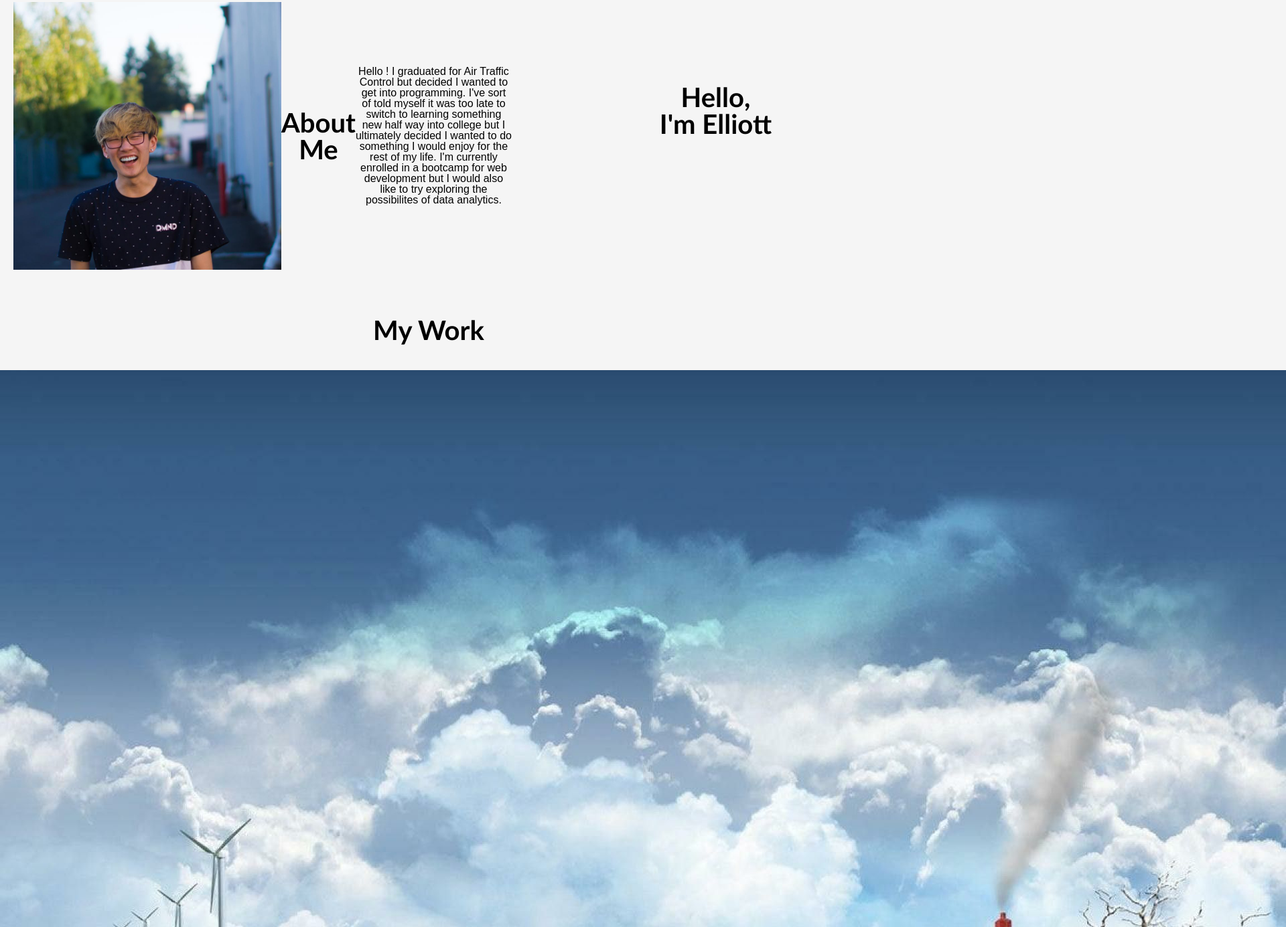
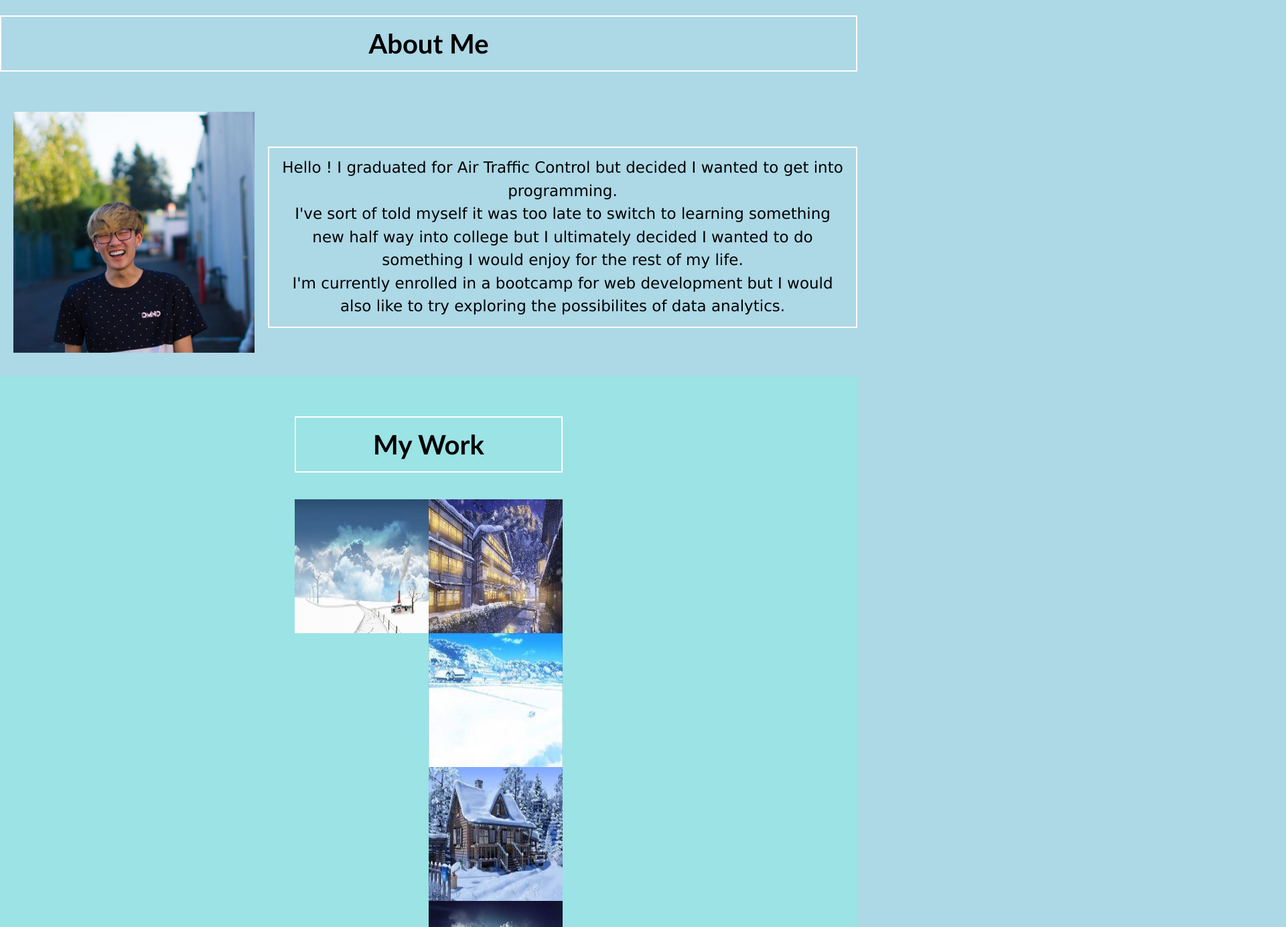
Before and after one commit to ElliottPKim/Portfolio-EK, a plain HTML site: page index.html in a window 1280 px wide. Shown: the part 75-1460 px from the top of the page at 67% size, 1920 px wide, since content can reach past the window. Drawn offline with Linux system fonts and the light colour scheme.

Commit message:
updated css

```diff
--- a/Assets/CSS/style.css
+++ b/Assets/CSS/style.css
@@ -5,7 +5,7 @@
 }
 
 body {
-    background-color: whitesmoke;
+    background-color: lightblue;
 }
 
 .navbar {
@@ -42,61 +42,113 @@ body {
     box-shadow:rgb(214, 180, 180)
 }
 
-.hello {
-    display:flex;
-    flex-direction:column;
-    height:620px;
-    justify-content: center;
+#bio #content {
+    display: flex;
+    flex-direction: row;
+    box-sizing:border-box;
+    /* flex-wrap: wrap; */
     align-items: center;
 }
 
-.myself {
+#bio p {
+    font-size: 23px;
+    font-family:'Lucida Sans', 'Lucida Sans Regular', 'Lucida Grande', 'Lucida Sans Unicode', Geneva, Verdana, sans-serif;
+    line-height: 1.5;
     display:flex;
-    flex-direction: column;
-    border:1pxx solid white;
-    align-items: center;
-    position: absolute;
-    top: 20%;
-    right: 10%;
+    flex-wrap:wrap;
+    border-style: solid;
+    border-width: 2px;
+    border-color: white;
+    text-align: center;
+    padding:1%;
+}
+/* .content {
+    width: 75%;
+    display:inline-block;
+    margin-left: 20px;
+} */
+
+#content img {
+    width: 400px;
+    height: 400px;
+    padding: 20px;
+    margin-bottom: 15px;
 }
 
-.introduce {
-    font-family:'Trebuchet MS', 'Lucida Sans Unicode', 'Lucida Grande', 'Lucida Sans', Arial, sans-serif;
-    font-size: 2.5rem;
-    text-align: center;
-    margin: 40px 0px;
-}
-
-.bio {
-    display: flex;
-    flex-direction: column;
-    box-sizing:border-box;
-    padding: 20px;
-    margin-bottom: 50px;
-}
-
-.content {
-    display:flex;
-    align-items: center;
-}
-
-.content img {
-    width: 575px;
-    height: 400px;
-}
-
-.content h2 {
+/* .content h1 {
     display:flex;
     flex-direction:column;
     align-items: center;
     justify-content: center;
     margin-bottom: 10%;
+    font-size: 16px;
+} */
+
+/* .content p {
+    display:flex;
+    flex-direction: column;
+    text-align: right;
+    margin-right: 40%;
+    margin-top:10%;
+    line-height: 1.5;
+    padding:20px;
+    border-style: solid;
+    border-width: 2px;
+    border-color: white;
+
+} */
+
+.introduce {
+    font-family:'Trebuchet MS', 'Lucida Sans Unicode', 'Lucida Grande', 'Lucida Sans', Arial, sans-serif;
+    font-size: 2.5rem;
+    text-align:center;
+    margin: 40px 0px;
+    padding:20px;
+    border-style: solid;
+    border-width: 2px;
+    border-color: white;
+
 }
 
-.content p {
-    display:flex;
-    flex-direction: column;
-    text-align: center;
-    margin-right: 40%;
+/* p {
+    font-size: 16px;
+} */
+
+
+#workadoo {
+    display: flex;
+    flex-direction:column;
+    background-color: rgb(155, 227, 229);
+    align-items: center;
+    padding: 20px;
+    justify-content: space-between;
 
 }
+
+.left img {
+    align-self:flex-start;
+    display:flex;
+}
+
+.right img {
+    align-self:flex-end;
+    display:flex;
+    justify-content: space-evenly;
+    flex-wrap: wrap;
+    max-width: auto;
+}
+.gallery {
+    display: flex;
+    flex-wrap: wrap;
+    justify-content: space-around;
+    box-sizing: border-box;
+}
+
+
+
+.gallery img {
+    width: 200px;
+    height: 200px;
+    margin: auto;
+    padding: auto;
+}
--- a/index.html
+++ b/index.html
@@ -20,30 +20,48 @@
     </header>
 
     <main>
-        <section id="hello">
-            <figure class = "myself">
-                <h1 class = "introduce">Hello, <br> I'm Elliott</h1>
-            </figure>
-        </section>
 
-        <section class = "bio" >
-            <figure class = "content">
+        <section id = "bio" >
+            <h1 class = "introduce">About Me</h1>
+            <figure id = "content">
                 <img src="Assets/Images/selfie.png" alt="photo of myself" class = "float-left" />
-                <h1 class = "introduce">About Me</h1>
                 <p>
-                    Hello ! I graduated for Air Traffic Control but decided I wanted to get into programming. I've sort of told myself it was too late
-                    to switch to learning something new half way into college but I ultimately decided I wanted to do something I would enjoy for the rest of my life.
+                    Hello ! I graduated for Air Traffic Control but decided I wanted to get into programming. <br> I've sort of told myself it was too late
+                    to switch to learning something new half way into college but I ultimately decided I wanted to do something I would enjoy for the rest of my life. <br>
                     I'm currently enrolled in a bootcamp for web development but I would also like to try exploring the possibilites of data analytics.
                 </p>
             </figure>
         </section>
 
-        <section class = "workadoo" >
+        <section id = "workadoo" >
             <figure id="my-work" class="my-work">
                 <article class = "work-stuff">
                     <h1 class = "introduce">My Work</h1>
-                    <img src="Assets/Images/replace1.png" alt="irrelevant will be replaced" class = "float-left" />
-                    <img src="Assets/Images/replace2.png" alt="irrelevant will be replaced" class = "float-right" />
+                    <figure class = "gallery">
+                        <aside class = "left">
+                            <a href = "http://google.com">
+                                <img src="Assets/Images/replace1.png" alt="irrelevant will be replaced" />
+                            </a>
+                        </aside>
+
+                        <aside class = "right">
+                            <a href = "http://google.com">
+                                <img src="Assets/Images/replace2.png" alt="irrelevant will be replaced" />
+                            </a>
+                            <a href = "http://google.com">
+                                <img src="Assets/Images/replace3.png" alt="irrelevant will be replaced" />
+                            </a>
+                            <a href = "http://google.com">
+                                <img src="Assets/Images/replace4.png" alt="irrelevant will be replaced" />
+                            </a>
+                            <a href = "http://google.com">
+                                <img src="Assets/Images/replace5.png" alt="irrelevant will be replaced" />
+                            </a>
+                            <a href = "http://google.com">
+                                <img src="Assets/Images/replace6.png" alt="irrelevant will be replaced" />
+                            </a>
+                        </aside>
+                    </figure>
                 </article>
             </figure>
         </section>
```
Also changed, not shown: Assets/Images/replace3.png (added), Assets/Images/replace4.png (added), Assets/Images/replace5.png (added), 1 other file.
